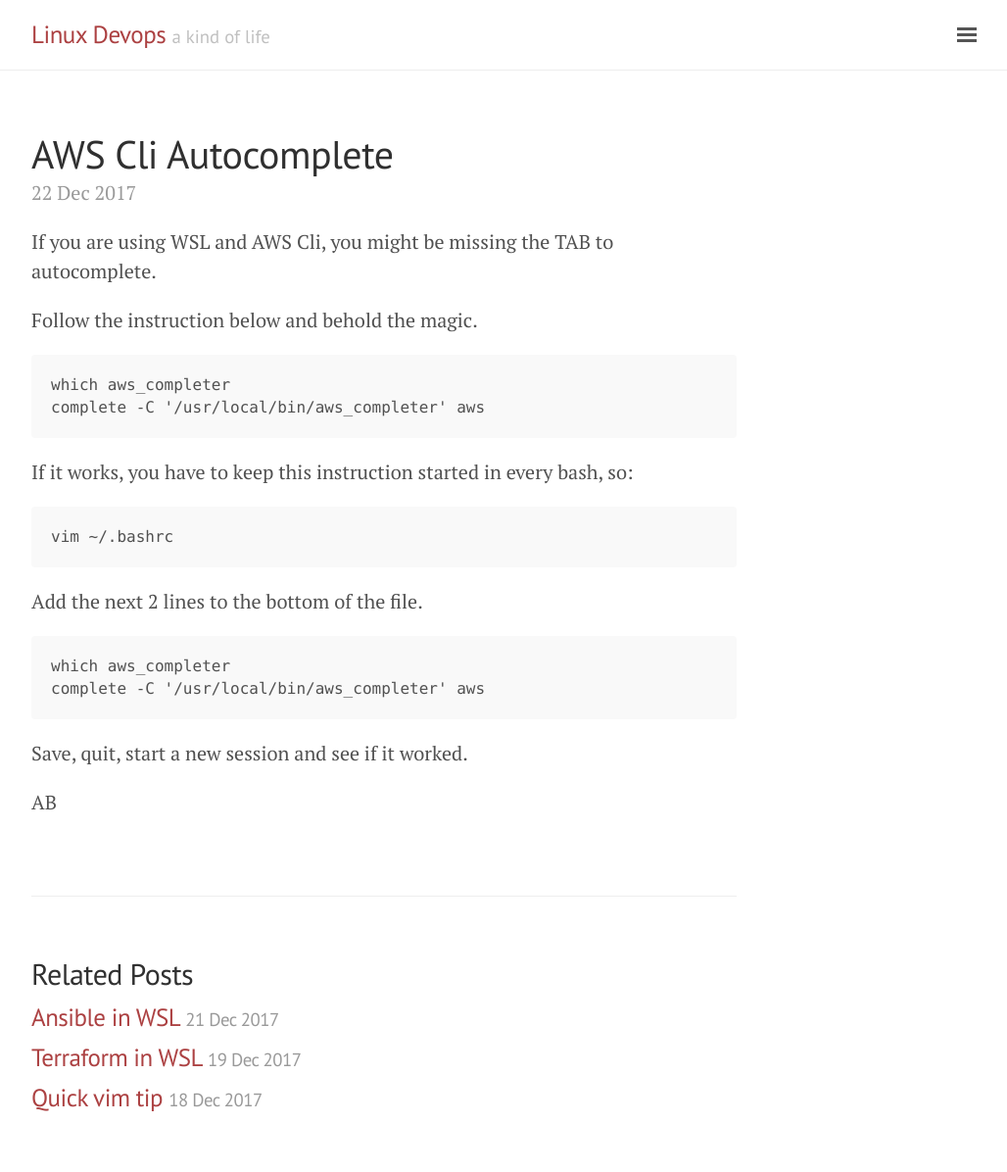
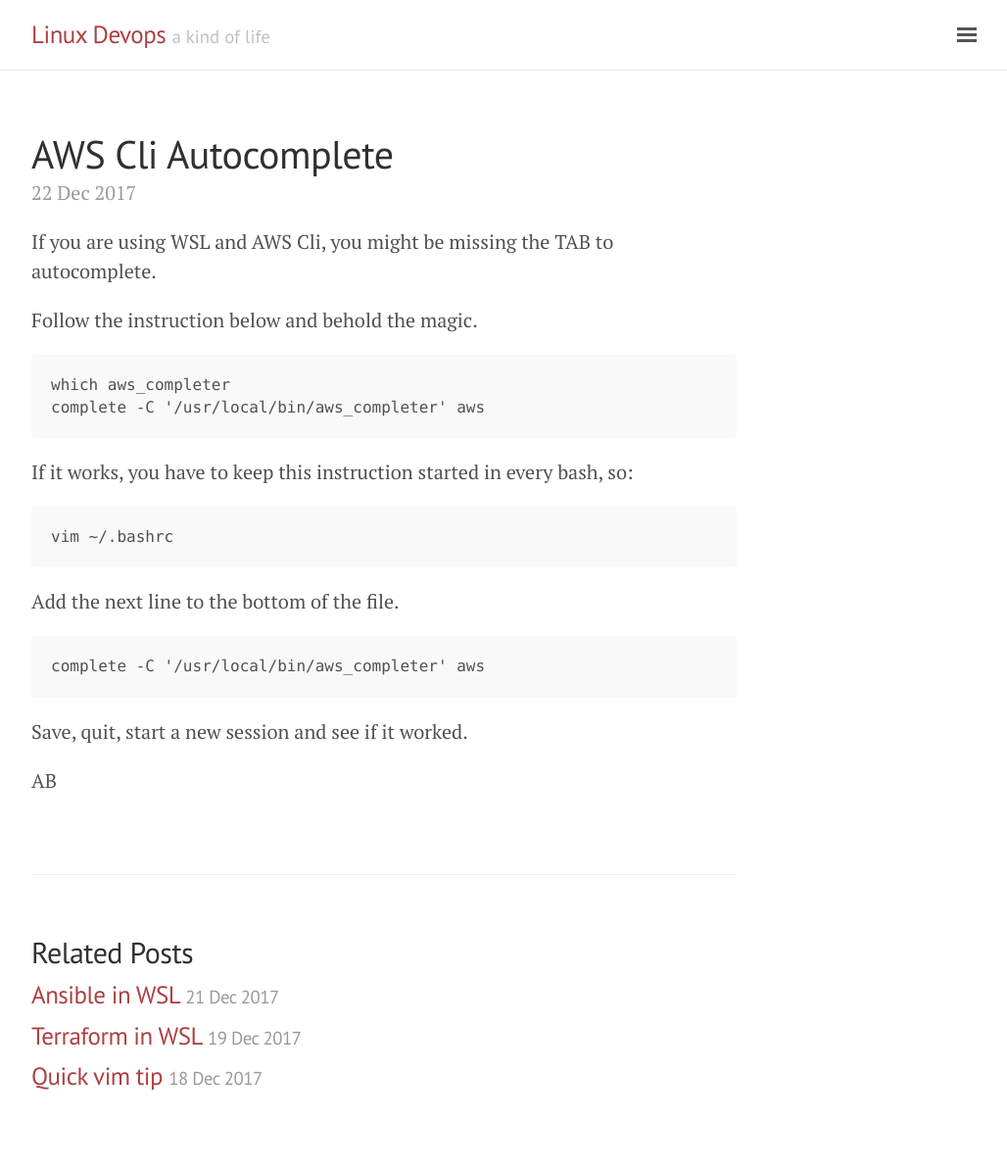
Before and after one commit to abacao/abacao.github.io, a Jekyll site: the page built from _posts/2017-12-22-AWScli_autocomplete.md, in a window 1280 px wide. Shown: the whole page at 98% size, without its empty margins (248-1276 px from the left). Built offline with Jekyll 4.4.1, drawn with Linux system fonts in a browser that asks for light colours; after the commit the page ends 1174 px from its top, so only the background shows below that.

Commit message:
fix from 2 to 1 line

````diff
--- a/_posts/2017-12-22-AWScli_autocomplete.md
+++ b/_posts/2017-12-22-AWScli_autocomplete.md
@@ -16,9 +16,8 @@ If it works, you have to keep this instruction started in every bash, so:
 ```
 vim ~/.bashrc
 ```
-Add the next 2 lines to the bottom of the file.
+Add the next line to the bottom of the file.
 ```
-which aws_completer
 complete -C '/usr/local/bin/aws_completer' aws
 ```
 Save, quit, start a new session and see if it worked.
````
